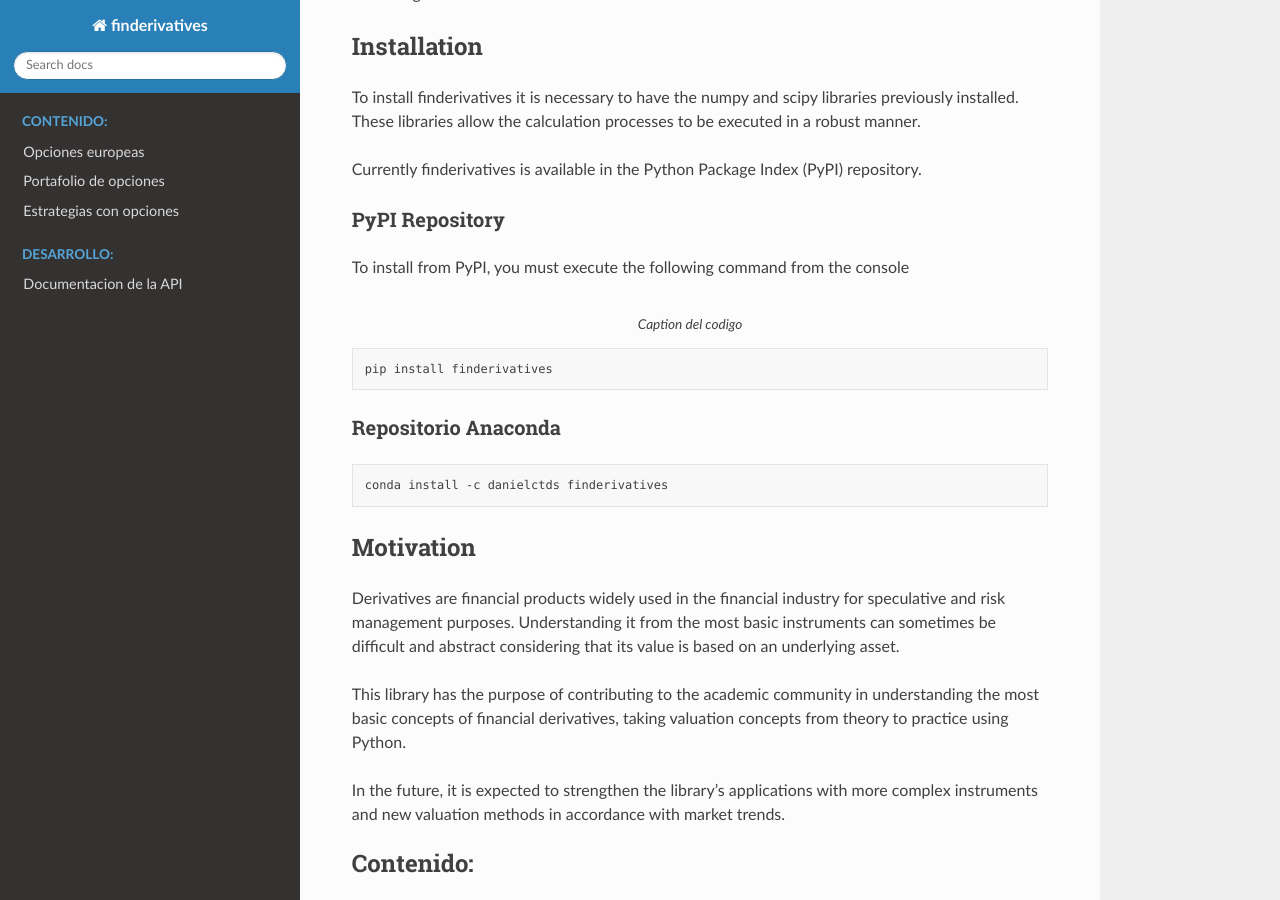
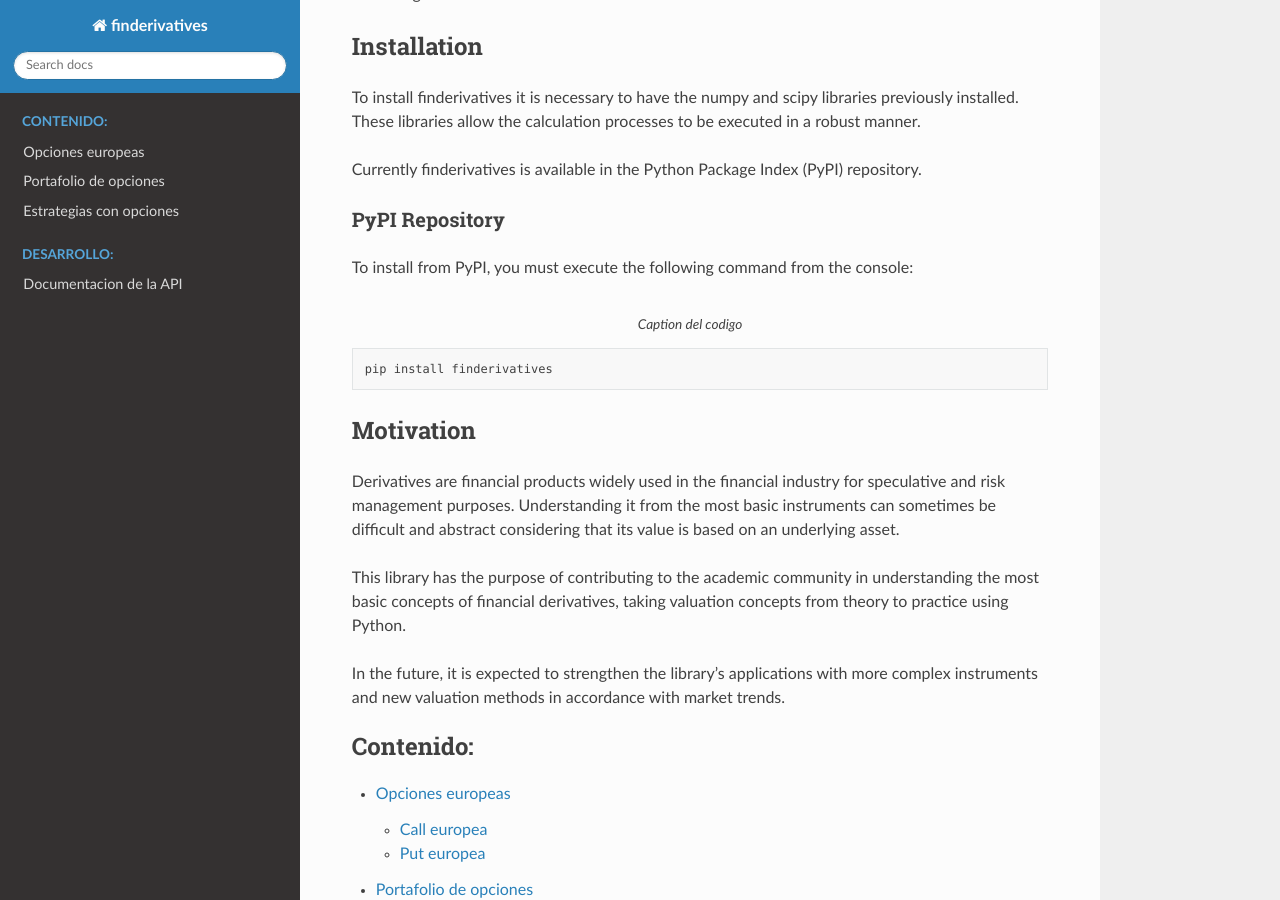
Before and after one commit to danielctds/pkg_finderivatives, a Sphinx documentation site: the page built from docs/source/index.rst, in a window 1280 px wide and 900 px high, scrolled down 634 px. Built offline with Sphinx 7.4.7 and the Read the Docs theme 2.0.0, drawn with Linux system fonts in a browser that asks for light colours.

Commit message:
add read the docs

```diff
--- a/docs/source/index.rst
+++ b/docs/source/index.rst
@@ -35,21 +35,12 @@
 PyPI Repository
 ---------------
 
-To install from PyPI, you must execute the following command from the console
+To install from PyPI, you must execute the following command from the console:
 
 .. code-block:: bash
     :caption: Caption del codigo
 
     pip install finderivatives
-
-
-Repositorio Anaconda
---------------------
-
-.. code-block:: bash
-
-   conda install -c danielctds finderivatives
-
 
 
 Motivation
--- a/pyproject.toml
+++ b/pyproject.toml
@@ -4,7 +4,7 @@
 
 [project]
 name = "finderivatives"
-version = "0.0.5"
+version = "0.0.6"
 authors = [
   { name="Daniel Chaparro", email="daniel.chaparro.ds@gmail.com" },
 ]
```
Also changed, not shown: .readthedocs.yaml (added), 5 other files.
